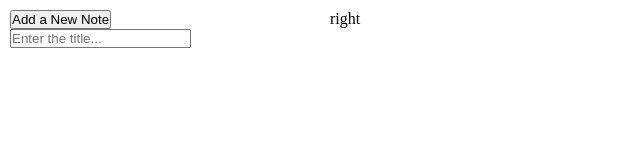
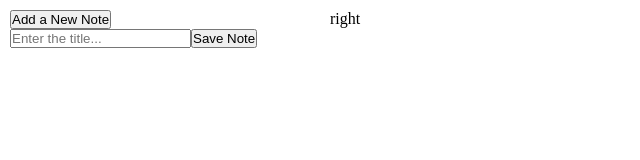
Before and after one commit to L34ndro0/evernote-clone, a Next.js app: page / in a window 1280 px wide. Both pictures are taken after a click on the button "Add a New Note". Shown: the top 160 px of the page, without its empty margins (0-640 px from the left). Built offline with nearby package versions, Linux system fonts and the light colour scheme.

Commit message:
save data on db firebase

```diff
--- a/pages/components/NoteOperations.js
+++ b/pages/components/NoteOperations.js
@@ -1,12 +1,21 @@
 import styles from "../../styles/Evernote.module.scss";
 import { useState } from "react";
+import { app, database } from "../../firebaseConfig";
+import { collection, addDoc } from "firebase/firestore";
 
 export default function NoteOperations() {
   const [inputVisible, setInputVisible] = useState(false);
   const [noteTitle, setNoteTitle] = useState("");
+  const dbInstance = collection(database, "notes");
 
   const inputToggle = () => {
     setInputVisible(!inputVisible);
+  };
+
+  const saveNote = () => {
+    addDoc(dbInstance, {
+      noteTitle: noteTitle,
+    });
   };
 
   return (
@@ -24,6 +33,9 @@ export default function NoteOperations() {
             onChange={(event) => setNoteTitle(event.target.value)}
             placeholder="Enter the title..."
           />
+          <button className={styles.saveBtn} onClick={saveNote}>
+            Save Note
+          </button>
         </div>
       ) : (
         <></>
```
